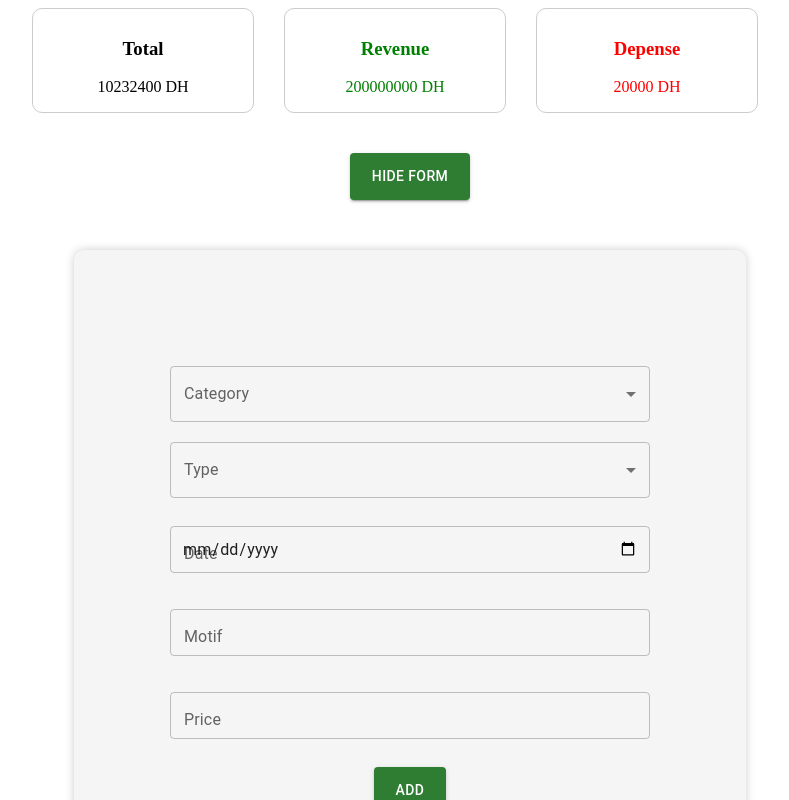
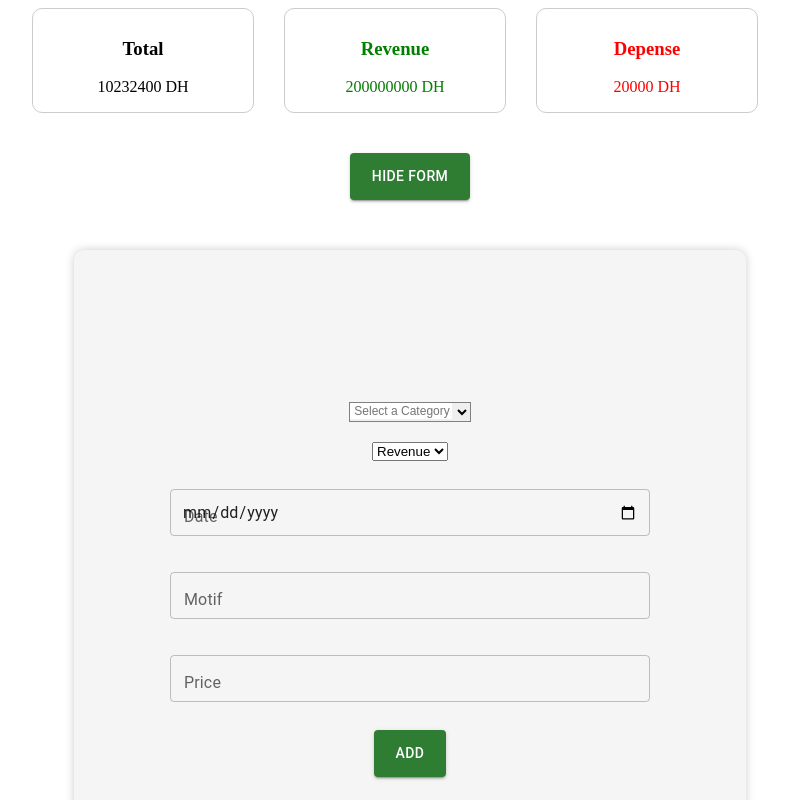
Before and after one commit to SoufianTamim/BUDGET-MANAGER-BRIEF-REACT, a React (Create React App) app in the folder app/: page / in a window 1280 px wide. Both pictures are taken after a click on the button "ADD A DEP/REV". Shown: the top 800 px of the page, without its empty margins (230-1019 px from the left). Built offline with nearby package versions, Linux system fonts and the light colour scheme.

Commit message:
intial commit

```diff
--- a/app/src/App.css
+++ b/app/src/App.css
@@ -63,7 +63,19 @@ margin: 40px auto;
 
 }
 
+
+.select-editable {position:relative; background-color:white; border:solid grey 1px;  width:120px; height:18px;}
+.select-editable select {position:absolute; top:0px; left:0px; font-size:14px; border:none; width:120px; margin:0;}
+.select-editable input {position:absolute; top:0px; left:0px; width:100px; padding:1px; font-size:12px; border:none;}
+.select-editable select:focus, .select-editable input:focus {outline:none;}
+
+
+
+
+
+
 .css-1t8l2tu-MuiInputBase-input-MuiOutlinedInput-input {
+
   padding: 12px 12px !important;
 }
 .css-xn6ruc > :not(style) {
@@ -71,6 +83,11 @@ margin: 40px auto;
 }
 .css-q8hpuo-MuiFormControl-root {
   width: 480px !important;
+}
+
+#select-cat{
+
+
 }
 
 button {
--- a/app/src/App.js
+++ b/app/src/App.js
@@ -1,6 +1,5 @@
 import React from 'react';
 import Form from './Components/Form';
-import Table from './Components/Table';
 import Counter from './Components/Counter';
 import './App.css';
 
@@ -9,7 +8,7 @@ function App() {
     <div className="App">
       <Counter Total="10232400" Revenue="200000000" Depense="20000"/>
       <Form />
-      <Table />
+      {/* <Table /> */}
     </div>
   );
 }
--- a/app/src/Components/EditableSelect.js
+++ b/app/src/Components/EditableSelect.js
@@ -1,17 +1,8 @@
-import { useState, useEffect } from 'react';
-import Box from '@mui/material/Box';
-import InputLabel from '@mui/material/InputLabel';
-import MenuItem from '@mui/material/MenuItem';
-import FormControl from '@mui/material/FormControl';
-import Select from '@mui/material/Select';
-import TextField from '@mui/material/TextField';
-import Button from './Button';
-
-
+import React from 'react';
 
 export default function EditableSelect() {
-  const [options, setOptions] = useState([
-    { value: '', label: '<-- Select a Category -->' },
+  const options= [
+    { value: '', label: '' },
     { value: 'Invoice', label: 'Invoice' },
     { value: 'Housing', label: 'Housing' },
     { value: 'Savings', label: 'Savings' },
@@ -21,85 +12,28 @@ export default function EditableSelect() {
     { value: 'Debt repayment', label: 'Debt repayment' },
     { value: 'Entertainment', label: 'Entertainment' },
     { value: 'other', label: 'Other' }
-  ]);
-
-  const [selectedOption, setSelectedOption] = useState(options[0]);
-  const [editingOther, setEditingOther] = useState(false);
-  const [newOptionValue, setNewOptionValue] = useState('');
-
-  const handleSelectChange = (event) => {
-    const value = event.target.value;
-
-    if (value === 'other') {
-      setEditingOther(true);
-      setNewOptionValue('');
-    } else {
-      setSelectedOption(options.find(option => option.value === value));
-      setEditingOther(false);
-    }
-  };
-
-  const handleNewOptionChange = (event) => {
-    setNewOptionValue(event.target.value);
-  };
-
-  const handleNewOptionSubmit = (event) => {
-    event.preventDefault();
-    if (newOptionValue) {
-      const newOptionObj = { value: newOptionValue, label: newOptionValue };
-      setOptions([...options, newOptionObj]);
-      setSelectedOption(newOptionObj);
-      setEditingOther(false);
-      localStorage.setItem('options', JSON.stringify([...options, newOptionObj]));
-    }
-  };
+  ];
 
 
-  useEffect(() => {
-    localStorage.setItem('options', JSON.stringify(options));
-  }, [options]);
-
-  useEffect(() => {
-    const storedOptions = JSON.parse(localStorage.getItem('options'));
-    if (storedOptions) {
-      setOptions(storedOptions);
-    }
-  }, []);
-
   return (
-    <Box>
-      <div onSubmit={handleNewOptionSubmit}>
-        <FormControl fullWidth>
-          <InputLabel id="demo-simple-select-label">Category</InputLabel>
-          <Select labelId="demo-simple-select-label"
-           label="Category" id="demo-simple-select"
-           value={selectedOption.value} onChange={handleSelectChange}>
-            {options.map(option => (
-              <MenuItem key={option.value} value={option.value}>{option.label}</MenuItem>
-            ))}
-          </Select>
-        </FormControl>
-        {editingOther && (
-          <div id="grp-select">
-            <TextField id="select-edit" type="text" value={newOptionValue} onChange={handleNewOptionChange} />
-            <Button type="submit" ButtonName="ADD"/>
-          </div>
-        )}
+    <>
+      <div className="select-editable">
+        <select onChange={event => event.target.nextElementSibling.value = event.target.value} id='select-cat'>
+          {options.map(option => (
+            <option key={option.value} value={option.value}>{option.label}</option>
+          ))}
+        </select>
+        <input type="text" name="format" defaultValue="" id='select-cat1' placeholder=' Select a Category' />
       </div>
-    </Box>
+    </>
   );
 }
 
-  export function SimpleSelect(){
-    return (
-      <Box>
-          <FormControl fullWidth>
-            <InputLabel id="demo-simple-select-label">Type</InputLabel>
-            <Select labelId="demo-simple-select-label" label="Type" id="demo-simple-select" >
-                <MenuItem key="Revenue" value="Revenue">Revenue</MenuItem>
-                <MenuItem key="Depense" value="Depense">Depense</MenuItem>
-            </Select>
-          </FormControl>
-      </Box>
-    );
-  }
+export function SimpleSelect() {
+  return (
+    <select id="Type">
+      <option key="Revenue" value="Revenue">Revenue</option>
+      <option key="Depense" value="Depense">Depense</option>
+    </select>
+  );
+}
--- a/app/src/Components/Form.js
+++ b/app/src/Components/Form.js
@@ -3,26 +3,43 @@ import EditableSelect from './EditableSelect';
 import { SimpleSelect } from './EditableSelect';
 import Button from './Button';
 import BasicTextField from './InputField';
+import Table from './Table';
 
 export default function Form() {
   const [showForm, setShowForm] = useState(false);
-    const toggleForm = () => {
-      setShowForm(!showForm);
+  const [formData, setFormData] = useState([]);
+
+  const toggleForm = () => {
+    setShowForm(!showForm);
+  };
+
+  const handleFormSubmit = (event) => {
+    event.preventDefault();
+    const newFormData = {
+      category: document.getElementById('select-cat1').value,
+      type: document.getElementById('Type').value,
+      date: document.getElementById('input-Date').value,
+      motif: document.getElementById('input-Motif').value,
+      price: document.getElementById('input-Price').value,
     };
+    setFormData([...formData, newFormData]);
+    event.target.reset();
+  };
 
   return (
     <div>
       <button onClick={toggleForm} id="btn">{showForm ? "HIDE FORM" : "ADD A DEP/REV"}</button>
       {showForm && (
-        <form id="container-form">
+        <form id="container-form" onSubmit={handleFormSubmit}>
           <EditableSelect />
           <SimpleSelect />
           <BasicTextField name="Date" type="date" />
           <BasicTextField name="Motif" type="text" />
           <BasicTextField name="Price" type="number" />
-          <Button id="btn-form" type="button" ButtonName="ADD" />
+          <Button id="btn-form" type="submit" ButtonName="ADD" />
         </form>
       )}
+      <Table formData={formData} setFormData={setFormData} />
     </div>
   );
 }
--- a/app/src/Components/InputField.js
+++ b/app/src/Components/InputField.js
@@ -5,7 +5,7 @@ import TextField from '@mui/material/TextField';
 export default function BasicTextField({name,type}) {
   return (
     <Box  sx={{  '& > :not(style)': { m: 1, width: '25ch' }, }} noValidate autoComplete="off" >
-      <TextField className='TextField' type={type} id={"utlined-basic-" + name } label={name} variant="outlined" />
+      <TextField className='TextField' type={type} id={"input-" + name } label={name} variant="outlined" />
     </Box>
   );
 }
--- a/app/src/Components/Table.js
+++ b/app/src/Components/Table.js
@@ -7,19 +7,18 @@ import TableHead from '@mui/material/TableHead';
 import TableRow from '@mui/material/TableRow';
 import Paper from '@mui/material/Paper';
 
-function createData(category, type, date, motif, price) {
-  return { category, type, date, motif, price};
-}
 
-const rows = [
-  createData('na12345', 'haha', 'hoho', 'hihi','hoha' ),
-  createData('na1234', 'haha', 'hoho', 'hihi','hoha' ),
-  createData('na123', 'haha', 'hoho', 'hihi','hoha' ),
-  createData('na12', 'haha', 'hoho', 'hihi','hoha' ),
-  createData('na1', 'haha', 'hoho', 'hihi','hoha' ),
-];
 
-export default function BasicTable() {
+
+export default function BasicTable({formData}) {
+
+  function getRowStyle(type) {
+    return {
+      color: type === "Revenue" ? "green" : "red"
+
+    };
+  }
+
   return (
     <TableContainer component={Paper} id="Table-Container">
       <h1 > YOUR OPERATIONS </h1>
@@ -34,15 +33,17 @@ export default function BasicTable() {
           </TableRow>
         </TableHead>
         <TableBody>
-          {rows.map((row) => (
-            <TableRow  key={row.category} sx={{ '&:last-child td, &:last-child th': { border: 0 } }} >
-              <TableCell>{row.category}</TableCell>
-              <TableCell>{row.type}</TableCell>
-              <TableCell>{row.date}</TableCell>
-              <TableCell>{row.motif}</TableCell>
-              <TableCell>{row.price}</TableCell>
+
+          {formData.map((formData,index) => (
+            <TableRow  key={index} sx={{ '&:last-child td, &:last-child th': { border: 0 } }}>
+              <TableCell style={getRowStyle(formData.type)} >{formData.category}</TableCell>
+              <TableCell style={getRowStyle(formData.type)} >{formData.type}</TableCell>
+              <TableCell style={getRowStyle(formData.type)} >{formData.date}</TableCell>
+              <TableCell style={getRowStyle(formData.type)} >{formData.motif}</TableCell>
+              <TableCell style={getRowStyle(formData.type)} >{formData.price}</TableCell>
             </TableRow>
           ))}
+
         </TableBody>
       </Table>
     </TableContainer>
```
